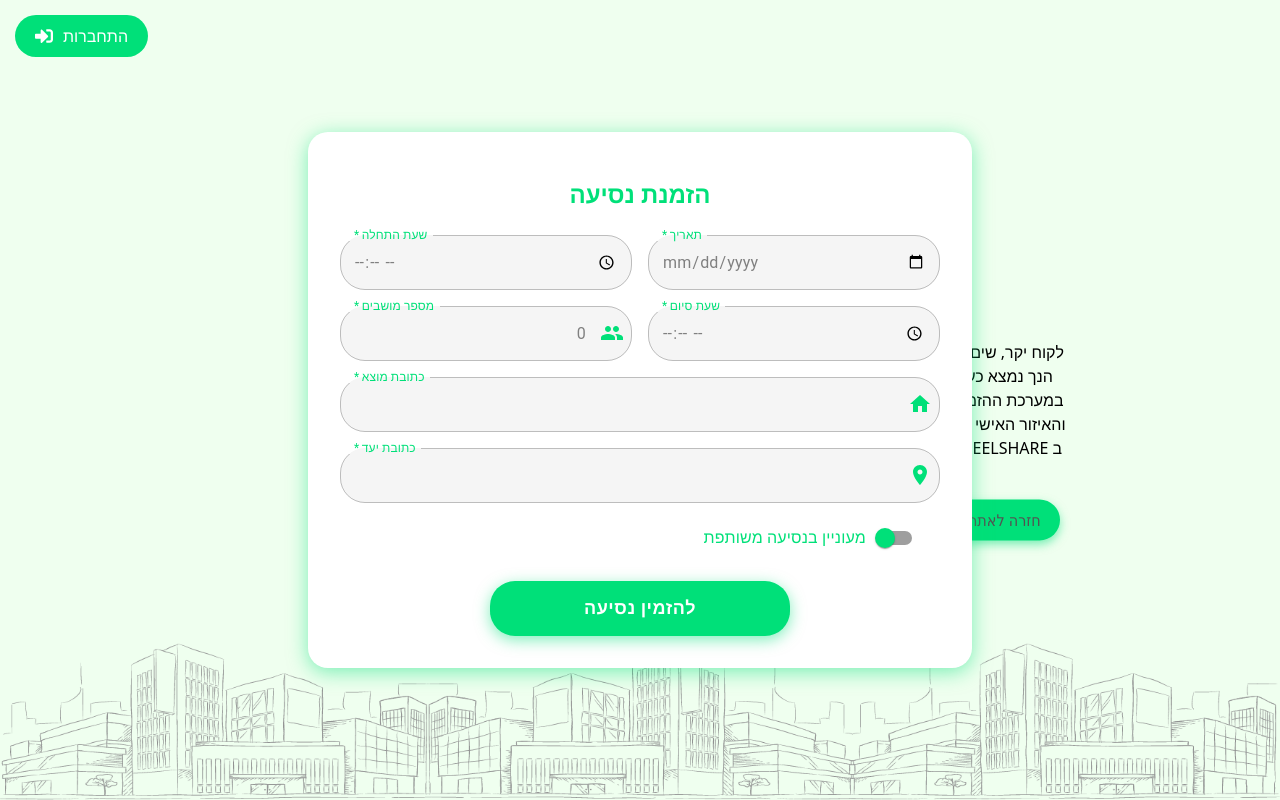
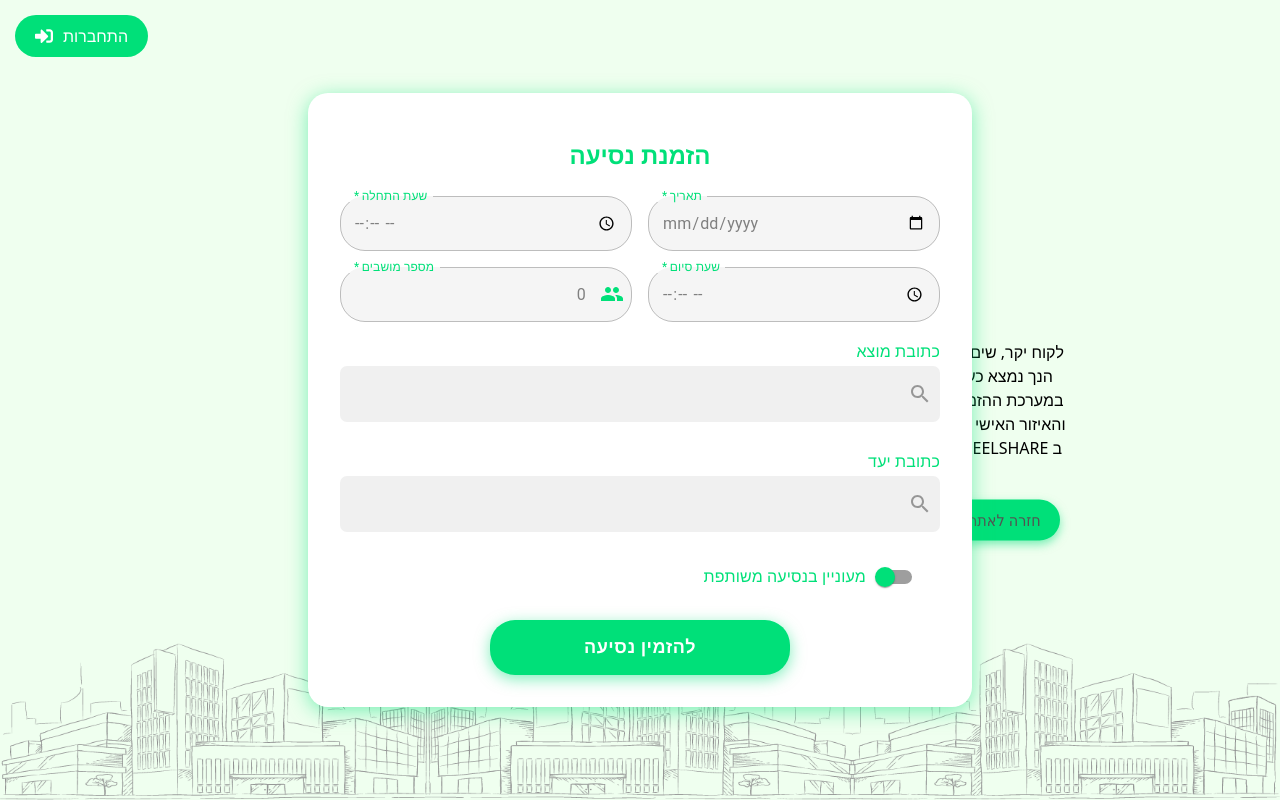
Before and after one commit to pninilavy/WheelShare-Project-Fronted, a React (Vite) app: page /OrderRide in a window 1280 px wide. Built offline with nearby package versions, Linux system fonts and the light colour scheme.

Commit message:
with auto complete

```diff
--- a/src/App.jsx
+++ b/src/App.jsx
@@ -10,7 +10,6 @@ import OrderRide from "./features/Orders/OrderRide";
 import Background from "./features/Pages/Background";
 import Features from "./features/Pages/Features";
 import SignInAndLogOut from "./features/Pages/SignInAndLogOut";
-
 function App() {
   const [count, setCount] = useState(0);
 
--- a/src/features/Orders/AutoComplete.jsx
+++ b/src/features/Orders/AutoComplete.jsx
@@ -1,92 +1,184 @@
 import { useState } from "react";
+import {
+  TextField,
+  Paper,
+  List,
+  ListItem,
+  InputAdornment,
+} from "@mui/material";
+import SearchIcon from "@mui/icons-material/Search";
+import ClearIcon from "@mui/icons-material/Clear";
 
-const Autocomplete = ({ onSelect }) => {
+const Autocomplete = ({ onSelect, textInput, type }) => {
   const [query, setQuery] = useState("");
   const [suggestions, setSuggestions] = useState([]);
 
-  // שליחת בקשה ל-Nominatim API עם הכתובת שהמשתמש מקליד
   const fetchSuggestions = async (input) => {
-    if (input.length < 3) {
-      setSuggestions([]); // לא מחפש לפני 3 תווים
+    if (input.length < 2) {
+      setSuggestions([]);
       return;
     }
 
-    // בקשה ל-OpenStreetMap
-    const url = `https://nominatim.openstreetmap.org/search?format=json&q=${encodeURIComponent(input)}&addressdetails=1&countrycodes=IL&limit=5`;
-
+    const url = `https://api.geoapify.com/v1/geocode/search?text=${encodeURIComponent(input + "*")}&lang=he&limit=5&result_type=street&apiKey=cfe943c834bb4747b0073fa86f710d4c`;
     try {
       const response = await fetch(url);
       const data = await response.json();
+      console.log(data);
 
-      // עיבוד התוצאות לסינון הרחוב, מספר הבניין, עיר וארץ
-      const filteredResults = data.map((item) => {
+      if (data && Array.isArray(data.features)) {
+        const filteredResults = data.features.map((item) => {
+          const formattedAddress = item.properties.formatted;
           return {
-          display_name: `${item.address.road || ""} ${item.address.house_number || ""}, ${item.address.city || ""}, ${item.address.country || ""}`,
-          road: item.address.road || "",
-          house_number: item.address.house_number || "",
-          city: item.address.city || "",
-          country: item.address.country || "",
+            display_name: formattedAddress || "כתובת לא זמינה",
+            road: item.properties.street || "",
+            house_number: item.properties.housenumber || "",
+            city: item.properties.city || "",
+            country: item.properties.country || "",
           };
         });
-
-      setSuggestions(filteredResults); // הצגת התוצאות
+        setSuggestions(filteredResults);
+      }
     } catch (error) {
       console.error("Error fetching autocomplete data:", error);
+      alert("שגיאה בהבאת נתונים מה-API"); // הצגת הודעת שגיאה למשתמש
     }
   };
 
-  // עדכון טקסט חיפוש
   const handleChange = (e) => {
     const input = e.target.value;
     setQuery(input);
     fetchSuggestions(input);
   };
 
-  // בחירת כתובת מהתוצאות
   const handleSelect = (address) => {
     setQuery(address);
     setSuggestions([]);
-    onSelect(address); // שולח את הכתובת לקומפוננטה ההורה
+    onSelect(address, type);
+  };
+
+  const handleClear = () => {
+    setQuery("");
+    setSuggestions([]);
   };
 
   return (
-    <div style={{ position: "relative", width: "300px" }}>
-      <input
-        type="text"
+    <div style={{ position: "relative" }}>
+      <TextField
         value={query}
         onChange={handleChange}
-        placeholder="הקלד כתובת..."
-        style={{ width: "100%", padding: "8px", fontSize: "16px" }}
+        label={textInput}
+        variant="outlined"
+        fullWidth
+        style={{ marginBottom: "10px" }}
+        InputLabelProps={{
+          shrink: false,
+          sx: {
+            "&.MuiInputLabel-root": {
+              position: "absolute",
+              right: "8px",
+              top: "50%",
+              transform: "translateY(-50%)",
+              textAlign: "right",
+              color: "#a0a0a0",
+              pointerEvents: "none",
+              transition: "opacity 0.2s ease-in-out",
+              opacity: query ? 0 : 1,
+            },
+          },
+        }}
+        sx={{
+          "& .MuiOutlinedInput-root": {
+            backgroundColor: "#f0f0f0",
+            borderRadius: "7px",
+            padding: "0 8px",
+            "& .MuiOutlinedInput-notchedOutline": {
+              border: "none",
+            },
+            "&.Mui-focused .MuiInputLabel-root": {
+              display: "none",
+            },
+            "&.Mui-focused:after": {
+              content: '""',
+              position: "absolute",
+              left: 0,
+              right: 0,
+              bottom: 0,
+              height: "1.5px",
+              backgroundColor: "#3a87cb",
+            },
+            fontFamily: "'Roboto', sans-serif",
+          },
+        }}
+        InputProps={{
+          sx: {
+            textAlign: "right",
+            "& input": {
+              textAlign: "right",
+            },
+          },
+          startAdornment: (
+            <InputAdornment position="end">
+              {query ? (
+                <ClearIcon
+                  style={{ color: "rgb(74 74 74 / 54%)", cursor: "pointer" }}
+                  onClick={handleClear} // כאשר לוחצים על ה-X, מנקים את הטקסט
+                />
+              ) : (
+                <SearchIcon style={{ color: "rgb(74 74 74 / 54%)" }} />
+              )}
+            </InputAdornment>
+          ),
+        }}
       />
       {suggestions.length > 0 && (
-        <ul
-          style={{
-            position: "absolute",
-            top: "100%",
-            left: "0",
-            width: "100%",
-            background: "white",
-            border: "1px solid #ccc",
-            listStyleType: "none",
-            padding: "0",
-            margin: "0",
-            zIndex: "1000",
+        <Paper style={{ position: "absolute", width: "100%", zIndex: 1000 }}>
+          <List>
+            {textInput === "בחרו נקודת התחלה" && (
+              <ListItem
+                button
+                onClick={() => handleSelect("המיקום שלך")}
+                sx={{
+                  textAlign: "right", // יישור טקסט מימין לשמאל
+                  direction: "rtl",
                 }}
               >
+                המיקום שלך
+              </ListItem>
+            )}
             {suggestions.map((item, index) => (
-            <li
+              <ListItem
                 key={index}
+                button
                 onClick={() => handleSelect(item.display_name)}
-              style={{
-                padding: "10px",
-                cursor: "pointer",
-                borderBottom: "1px solid #eee",
+                sx={{
+                  textAlign: "right", // יישור טקסט מימין לשמאל
+                  direction: "rtl",
                 }}
               >
-              {item.display_name}
-            </li>
+                <div style={{ fontSize: "1.1rem" }}>
+                  {/* הצגת הרחוב ומספר הבית אם יש */}
+                  <div style={{ fontWeight: "normal" }}>
+                    {item.road && item.road}{" "}
+                    {item.house_number && item.house_number}
+                    {!item.road && item.city}
+                  </div>
+                </div>
+                <div
+                  style={{
+                    fontSize: "0.7rem",
+                    fontWeight: "lighter",
+                    marginTop: "5px",
+                  }}
+                >
+                  <div>
+                    {item.road && item.city && item.city}{" "}
+                    {item.country && item.country}
+                  </div>
+                </div>
+              </ListItem>
             ))}
-        </ul>
+          </List>
+        </Paper>
       )}
     </div>
   );
--- a/src/features/Orders/OrderRide.jsx
+++ b/src/features/Orders/OrderRide.jsx
@@ -1,4 +1,5 @@
-import React, { useState,useEffect } from "react";
+
+import React, { useState, useEffect } from "react";
 import { useSelector } from "react-redux";
 import axios from "axios";
 import "../Styles/OrderRide.css";
@@ -20,13 +21,16 @@ import { People, LocationOn, Home } from "@mui/icons-material";
 import FormsBackground from "../Pages/FormsBackground";
 import { useDispatch } from "react-redux";
 import { setCurrentUser } from "../User/userSlice";
+import Autocomplete from "./AutoComplete"; // import the Autocomplete component
+
 function SlideTransition(props) {
   return <Slide {...props} direction="down" />;
 }
 
 export default function RideBookingForm() {
-  const dispatch=useDispatch();
+  const dispatch = useDispatch();
   const currentUser = useSelector((state) => state.user.currentUser);
+
   function parseJwt(token) {
     const base64Url = token.split(".")[1];
     const base64 = base64Url.replace(/-/g, "+").replace(/_/g, "/");
@@ -42,11 +46,10 @@ export default function RideBookingForm() {
   }
 
   useEffect(() => {
-      //קבלת הטוקן במקרה שהמשתמש מחובר
-      const fetchData =  () => {
+    const fetchData = () => {
       const token = localStorage.getItem("token");
       try {
-          const userData =  parseJwt(token);
+        const userData = parseJwt(token);
         dispatch(setCurrentUser(userData));
       } catch (error) {
         console.error("Error parsing token:", error);
@@ -54,11 +57,8 @@ export default function RideBookingForm() {
     };
 
     fetchData();
+  }, []);
 
-
-
-    }, []);
-  // מצב טעינה והודעה
   const [loading, setLoading] = useState(false);
   const [openSnackbar, setOpenSnackbar] = useState(false);
   const [message, setMessage] = useState("");
@@ -71,10 +71,10 @@ export default function RideBookingForm() {
     destinationStationID: null,
     sourceAddress: "",
     destinationAddress: "",
-    sourceLatitude:0,
-    sourceLongitude:0,
-    destinationLatitude:0,
-    destinationLongitude:0,
+    sourceLatitude: 0,
+    sourceLongitude: 0,
+    destinationLatitude: 0,
+    destinationLongitude: 0,
     date: "",
     startTime: "",
     endTime: "",
@@ -143,33 +143,57 @@ export default function RideBookingForm() {
   return (
     <div className="OrderRideForm">
       <FormsBackground />
-      {/* הודעה מוצגת למעלה במרכז */}
       <Snackbar
         open={openSnackbar}
-        autoHideDuration={6000}
+        autoHideDuration={4000}
         onClose={() => setOpenSnackbar(false)}
         anchorOrigin={{ vertical: "top", horizontal: "center" }}
         TransitionComponent={SlideTransition}
         sx={{ width: "100%" }}
       >
         <Alert
-          onClose={() => setOpenSnackbar(false)}
           severity={snackbarSeverity}
           sx={{
             fontSize: "18px",
             p: 2,
             width: "350px",
-            textAlign: "center",
+            textAlign: "right",
+            direction: "rtl",
             backgroundColor:
-              snackbarSeverity === "success"
-                ? "#68e098"
-                : snackbarSeverity === "error"
-                  ? "#ffc7c7"
-                  : "#ffc7c7",
+              snackbarSeverity === "success" ? "#68e098" : "#ffc7c7",
             color: "white",
+            position: "relative",
           }}
         >
           {message}
+
+          <Box
+            component="span"
+            onClick={() => setOpenSnackbar(false)}
+            sx={{
+              position: "absolute",
+              left: 10,
+              top: "50%",
+              transform: "translateY(-50%)",
+              cursor: "pointer",
+              color: "white",
+              fontSize: "20px",
+              fontWeight: "bold",
+              width: "30px",
+              height: "30px",
+              display: "flex",
+              alignItems: "center",
+              justifyContent: "center",
+              borderRadius: "50%",
+              transition: "all 0.3s ease-in-out",
+              "&:hover": {
+                backgroundColor: "rgba(255, 255, 255, 0.3)",
+                border: "1px solid white",
+              },
+            }}
+          >
+            ✖
+          </Box>
         </Alert>
       </Snackbar>
       <Box
@@ -240,43 +264,28 @@ export default function RideBookingForm() {
               />
             </Grid>
           ))}
-          {[
-            { label: "כתובת מוצא", name: "sourceAddress", icon: <Home /> },
-            {
-              label: "כתובת יעד",
-              name: "destinationAddress",
-              icon: <LocationOn />,
-            },
-          ].map(({ label, name, icon }) => (
-            <Grid item xs={12} key={name}>
-              <TextField
-                label={label}
-                name={name}
-                value={formData[name]}
-                onChange={handleChange}
-                fullWidth
-                required
-                InputProps={{
-                  startAdornment: (
-                    <InputAdornment position="start" sx={{ color: "#00E079" }}>
-                      {icon}
-                    </InputAdornment>
-                  ),
-                  sx: {
-                    borderRadius: "25px",
-                    backgroundColor: "#F5F5F5",
-                    fontSize: "16px",
-                    height: "55px",
-                    color: "gray",
-                    "&:focus-within fieldset": {
-                      borderColor: "#00E079 !important",
-                    },
-                  },
-                }}
-                InputLabelProps={{ sx: { color: "#00E079" } }}
+          <Grid item xs={12} sm={12}>
+            <Typography variant="subtitle1" color="#00E079">
+              כתובת מוצא{" "}
+            </Typography>
+            <Autocomplete
+              onSelect={(address) =>
+                setFormData({ ...formData, sourceAddress: address })
+              }
+              type="sourceAddress"
             />
           </Grid>
-          ))}
+          <Grid item xs={12} sm={12}>
+            <Typography variant="subtitle1" color="#00E079">
+              כתובת יעד{" "}
+            </Typography>
+            <Autocomplete
+              onSelect={(address) =>
+                setFormData({ ...formData, destinationAddress: address })
+              }
+              type="destinationAddress"
+            />
+          </Grid>
           <Grid item xs={12}>
             <FormControlLabel
               control={
```
Also changed, not shown: src/features/Styles/OrderRide.css (line endings or trailing spaces). Lines whose indentation alone changed are shown as unchanged.
